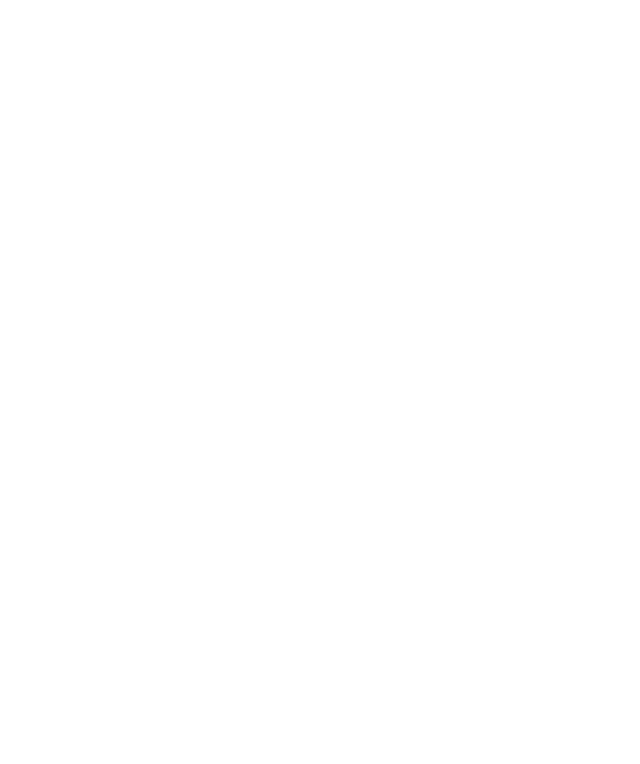
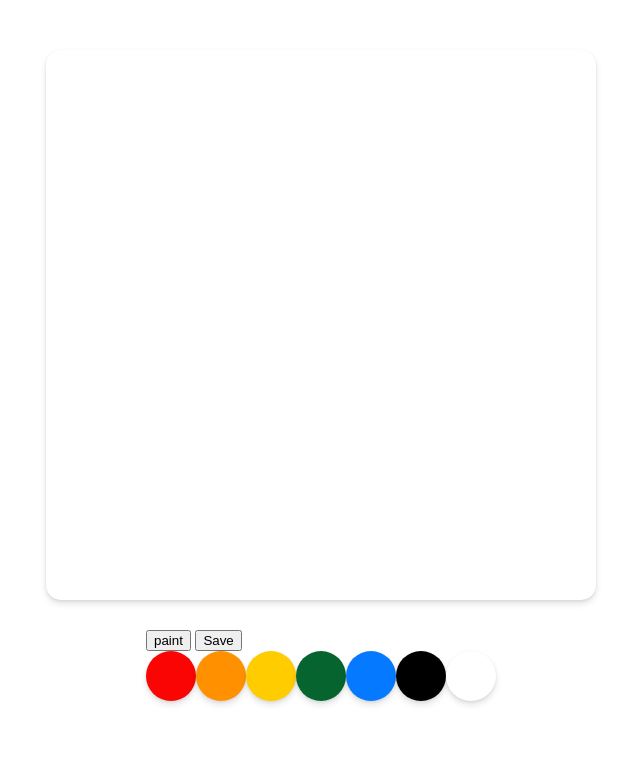
Before and after one commit to minsoll/paint, a plain HTML site: page index.html in a window 1280 px wide. Shown: the whole page, without its empty margins (319-959 px from the left). Drawn offline with Linux system fonts and the light colour scheme.

Commit message:
controls__btns 가운데로 어떻게 해

```diff
--- a/index.html
+++ b/index.html
@@ -8,7 +8,21 @@
     <title>paint</title>
 </head>
 <body>
+    <canvas id="jsCanvas" class="canvas"></canvas>
+    <div class="controls">
+        <div class="controls__btns">
+            <button id="jsMode">paint</button>
+            <button id="jsSave">Save</button>
+      <div class="controls__colors" id="jsColors">
+        <div class="controls__color" style="background-color:#fb0404"></div>
+        <div class="controls__color" style="background-color:rgb(255, 145, 0)"></div>
+        <div class="controls__color" style="background-color:#FFCC00"></div>
+        <div class="controls__color" style="background-color:#06642e"></div>
+        <div class="controls__color" style="background-color:#0579FF"></div>
+        <div class="controls__color" style="background-color:#000000"></div>
+        <div class="controls__color" style="background-color:#ffffff"></div>
+      </div>
+    </div>
     <script src="app.js"></script>
-
-</body>
+  </body>
 </html>
--- /dev/null
+++ b/reset.css
@@ -0,0 +1,43 @@
+html, body, div, span, applet, object, iframe,
+h1, h2, h3, h4, h5, h6, p, blockquote, pre,
+a, abbr, acronym, address, big, cite, code,
+del, dfn, em, img, ins, kbd, q, s, samp,
+small, strike, strong, sub, sup, tt, var,
+b, u, i, center,
+dl, dt, dd, ol, ul, li,
+fieldset, form, label, legend,
+table, caption, tbody, tfoot, thead, tr, th, td,
+article, aside, canvas, details, embed,
+figure, figcaption, footer, header, hgroup,
+menu, nav, output, ruby, section, summary,
+time, mark, audio, video {
+	margin: 0;
+	padding: 0;
+	border: 0;
+	font-size: 100%;
+	font: inherit;
+	vertical-align: baseline;
+}
+/* HTML5 display-role reset for older browsers */
+article, aside, details, figcaption, figure,
+footer, header, hgroup, menu, nav, section {
+	display: block;
+}
+body {
+	line-height: 1;
+}
+ol, ul {
+	list-style: none;
+}
+blockquote, q {
+	quotes: none;
+}
+blockquote:before, blockquote:after,
+q:before, q:after {
+	content: '';
+	content: none;
+}
+table {
+	border-collapse: collapse;
+	border-spacing: 0;
+}
--- a/style.css
+++ b/style.css
@@ -0,0 +1,44 @@
+@import "reset.css";
+body{
+    background-color: #ffffff;
+    font-family: -apple-system, BlinkMacSystemFont, "Segoe UI", Roboto, Oxygen,
+      Ubuntu, Cantarell, "Open Sans", "Helvetica Neue", sans-serif;
+    display: flex;
+    flex-direction: column;
+    align-items: center;
+    padding-top: 50px;
+}
+
+
+.canvas {
+    width: 550px;
+    height: 550px;
+    background-color: white;
+    border-radius: 15px;
+    box-shadow: 0 4px 6px rgba(0, 0, 0, 0.11), 0 1px 3px rgba(0, 0, 0, 0.08);
+}
+
+
+.controls {
+    margin-top: 30px;
+    display: flex;
+    flex-direction: column;
+    align-items: center;
+}
+
+.controls .controls__btns {
+    margin-bottom: 60px;
+}
+
+
+.controls .controls__colors {
+    display: flex;
+}
+
+.controls__colors .controls__color {
+    width: 50px;
+    height: 50px;
+    border-radius: 25px;
+    cursor: pointer;
+    box-shadow: 0 4px 6px rgba(0, 0, 0, 0.11), 0 1px 3px rgba(0, 0, 0, 0.08);
+}
```
